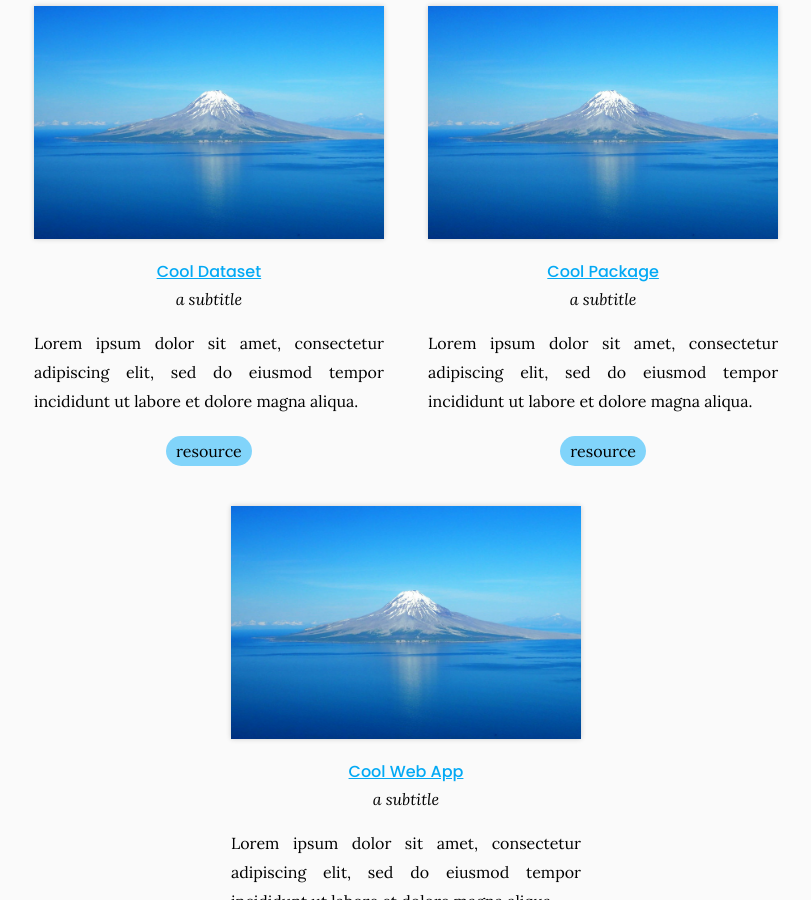
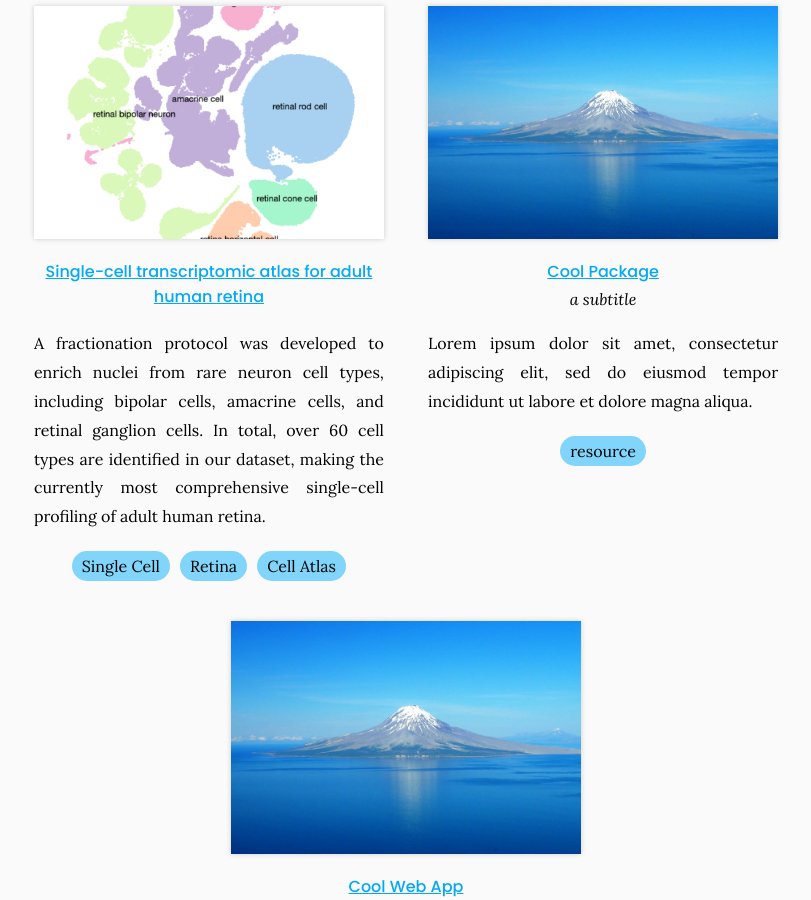
Before and after one commit to wmeng1018/Chen-lab-website, a Jekyll site: the page built from tools/index.md, in a window 1280 px wide and 900 px high, scrolled down 572 px. Shown: the whole window, without its empty margins (234-1045 px from the left). Built offline with Jekyll 4.4.1, drawn with Linux system fonts in a browser that asks for light colours.

Commit message:
Update tools.yaml

```diff
--- a/_data/tools.yaml
+++ b/_data/tools.yaml
@@ -1,12 +1,14 @@
-- title: Cool Dataset
-  subtitle: a subtitle
+- title: Single-cell transcriptomic atlas for adult human retina
+  subtitle:
   group: featured
-  image: images/photo.jpg
-  link: https://github.com/
-  description: Lorem ipsum dolor sit amet, consectetur adipiscing elit, sed do eiusmod tempor incididunt ut labore et dolore magna aliqua.
-  repo: greenelab/lab-website-template
+  image: images/SCO2.png
+  link: https://cellxgene.cziscience.com/collections/af893e86-8e9f-41f1-a474-ef05359b1fb7
+  description: A fractionation protocol was developed to enrich nuclei from rare neuron cell types, including bipolar cells, amacrine cells, and retinal ganglion cells. In total, over 60 cell types are identified in our dataset, making the currently most comprehensive single-cell profiling of adult human retina.
+  repo:
   tags:
-    - resource
+    - Single Cell
+    - Retina
+    - Cell Atlas
 
 - title: Cool Package
   subtitle: a subtitle
```
